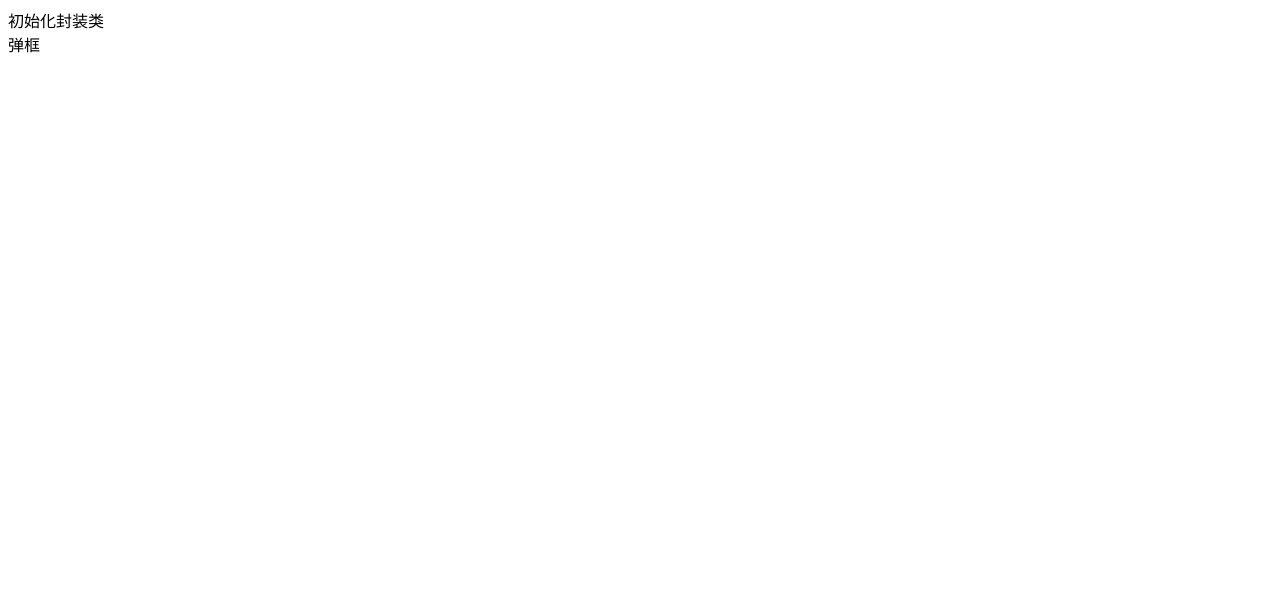
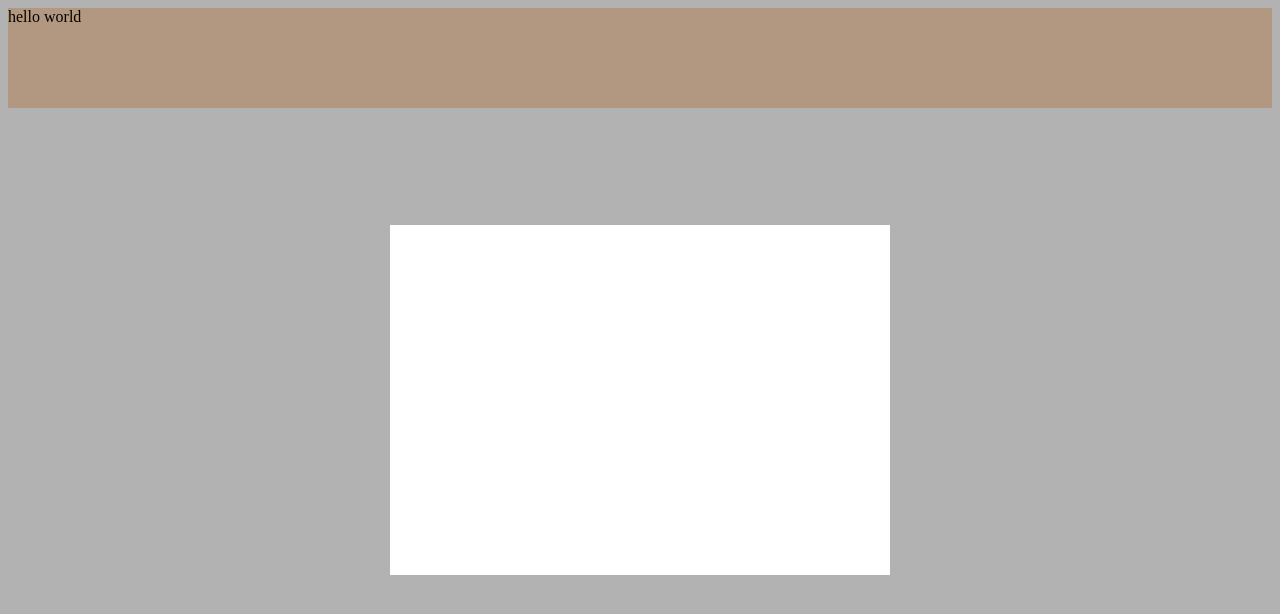
Before and after one commit to webcat369/my-package, a Vue app in the folder my-package/: page / in a window 1280 px wide. Shown: the top 614 px of the page. Built offline with nearby package versions, Linux system fonts and the light colour scheme.

Commit message:
初始化弹框

```diff
--- a/my-package/src/App.vue
+++ b/my-package/src/App.vue
@@ -4,9 +4,9 @@
   </div>
 </template>
 <script>
-import Home from "@/views/Home";
+import Home from '@/views/Home'
 export default {
-  components:{
+  components: {
     Home
   }
 }
--- a/my-package/src/components/MessageBox/MessageBox.vue
+++ b/my-package/src/components/MessageBox/MessageBox.vue
@@ -1,15 +1,35 @@
 <template>
-    <div>
-      弹框
+    <div class="box">
+      <div class="mask"></div>
+      <div class="content"></div>
     </div>
 </template>
 
 <script>
 export default {
-  name: "MessageBox"
+  name: 'MessageBox'
 }
 </script>
 
 <style scoped lang="scss">
-
+.box{
+  z-index: 999;
+  .mask{
+    position: fixed;
+    top: 0;
+    bottom: 0;
+    left: 0;
+    right: 0;
+    background: rgba(0,0,0,0.3);
+  }
+  .content{
+    width: 500px;
+    height: 350px;
+    position: absolute;
+    left: 50%;
+    top: 50%;
+    transform: translate(-50%,-50%);
+    background: #fff;
+  }
+}
 </style>
--- a/my-package/src/router/index.js
+++ b/my-package/src/router/index.js
@@ -8,7 +8,7 @@ const routes = [
 
 const router = new VueRouter({
   // mode: 'history',
-  mode:'hash',
+  mode: 'hash',
   base: process.env.BASE_URL,
   routes
 })
--- a/my-package/src/views/Home.vue
+++ b/my-package/src/views/Home.vue
@@ -1,7 +1,7 @@
 <template>
   <div class="home">
-    初始化封装类
     <MessageBox></MessageBox>
+    <div class="title">hello world</div>
   </div>
 </template>
 
@@ -14,6 +14,12 @@ export default {
   }
 }
 </script>
-<style>
-
+<style scoped lang="scss">
+.home{
+  .title{
+    width: 100%;
+    height: 100px;
+    background: peachpuff;
+  }
+}
 </style>
```
